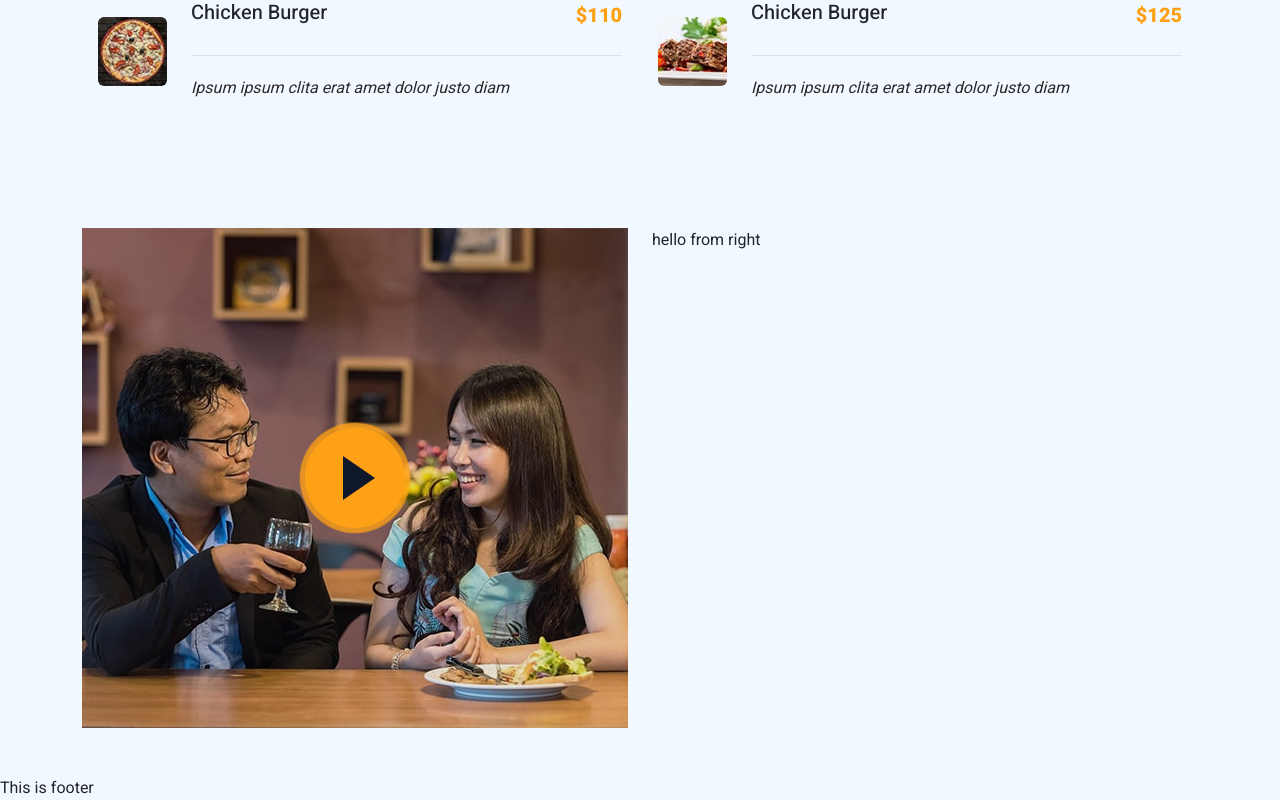
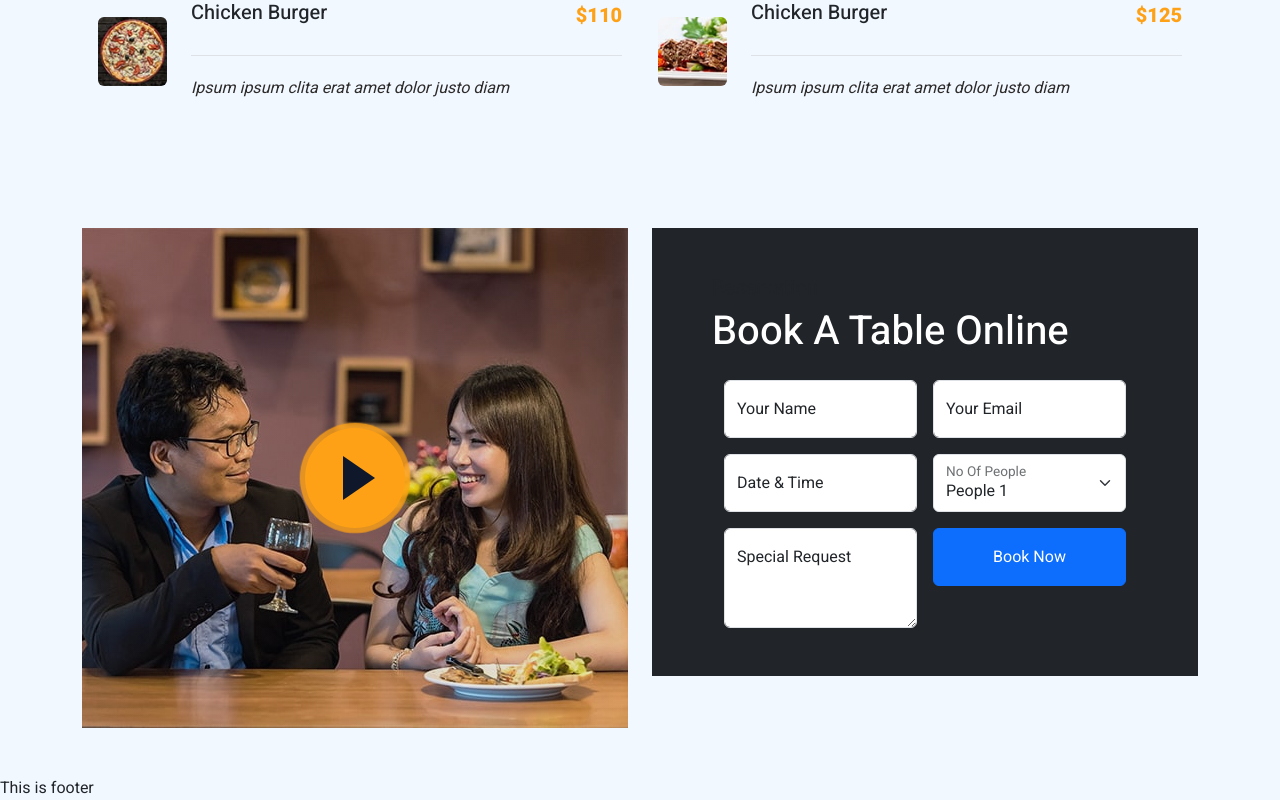
Before and after one commit to code-with-omar/react-restoran, a React (Vite) app: page / in a window 1280 px wide. Shown: the part 2726-3526 px from the top of the page. Built offline with nearby package versions, Linux system fonts and the light colour scheme.

Commit message:
half complete the right section of table book

```diff
--- a/src/components/Shared/BookTable/BookTableRight/BookTableRight.jsx
+++ b/src/components/Shared/BookTable/BookTableRight/BookTableRight.jsx
@@ -1,11 +1,71 @@
+import { Button, Col, Container, Form, Row } from "react-bootstrap";
 
 
 const BookTableRight = () => {
     return (
-        <div>
-            hello from right
-        </div>
-    );
+        <Container className=" bg-dark d-flex align-items-center">
+          <div className="p-5">
+            <h5 className="section-title">Reservation</h5>
+            <h1 className="text-white mb-4">Book A Table Online</h1>
+            <Form>
+              <Container>
+                <Row className="g-3">
+                  <Col md={6}>
+                    <Form.Floating>
+                      <Form.Control type="text" id="name" placeholder="Your Name" />
+                      <label htmlFor="name">Your Name</label>
+                    </Form.Floating>
+                  </Col>
+                  <Col md={6}>
+                    <Form.Floating>
+                      <Form.Control type="email" id="email" placeholder="Your Email" />
+                      <label htmlFor="email">Your Email</label>
+                    </Form.Floating>
+                  </Col>
+                  <Col md={6}>
+                    <Form.Floating>
+                      <Form.Control
+                        type="text"
+                        id="datetime"
+                        placeholder="Date & Time"
+                        data-target="#date3"
+                        data-toggle="datetimepicker"
+                      />
+                      <label htmlFor="datetime">Date & Time</label>
+                    </Form.Floating>
+                  </Col>
+                  <Col md={6}>
+                    <Form.Floating>
+                      <Form.Select id="select1">
+                        <option value="1">People 1</option>
+                        <option value="2">People 2</option>
+                        <option value="3">People 3</option>
+                      </Form.Select>
+                      <label htmlFor="select1">No Of People</label>
+                    </Form.Floating>
+                  </Col>
+                  <Col>
+                    <Form.Floating>
+                      <Form.Control
+                        as="textarea"
+                        placeholder="Special Request"
+                        id="message"
+                        style={{ height: '100px' }}
+                      />
+                      <label htmlFor="message">Special Request</label>
+                    </Form.Floating>
+                  </Col>
+                  <Col>
+                    <Button variant="primary" className="w-100 py-3" type="submit">
+                      Book Now
+                    </Button>
+                  </Col>
+                </Row>
+              </Container>
+            </Form>
+          </div>
+        </Container>
+      );
 };
 
 export default BookTableRight;
```
